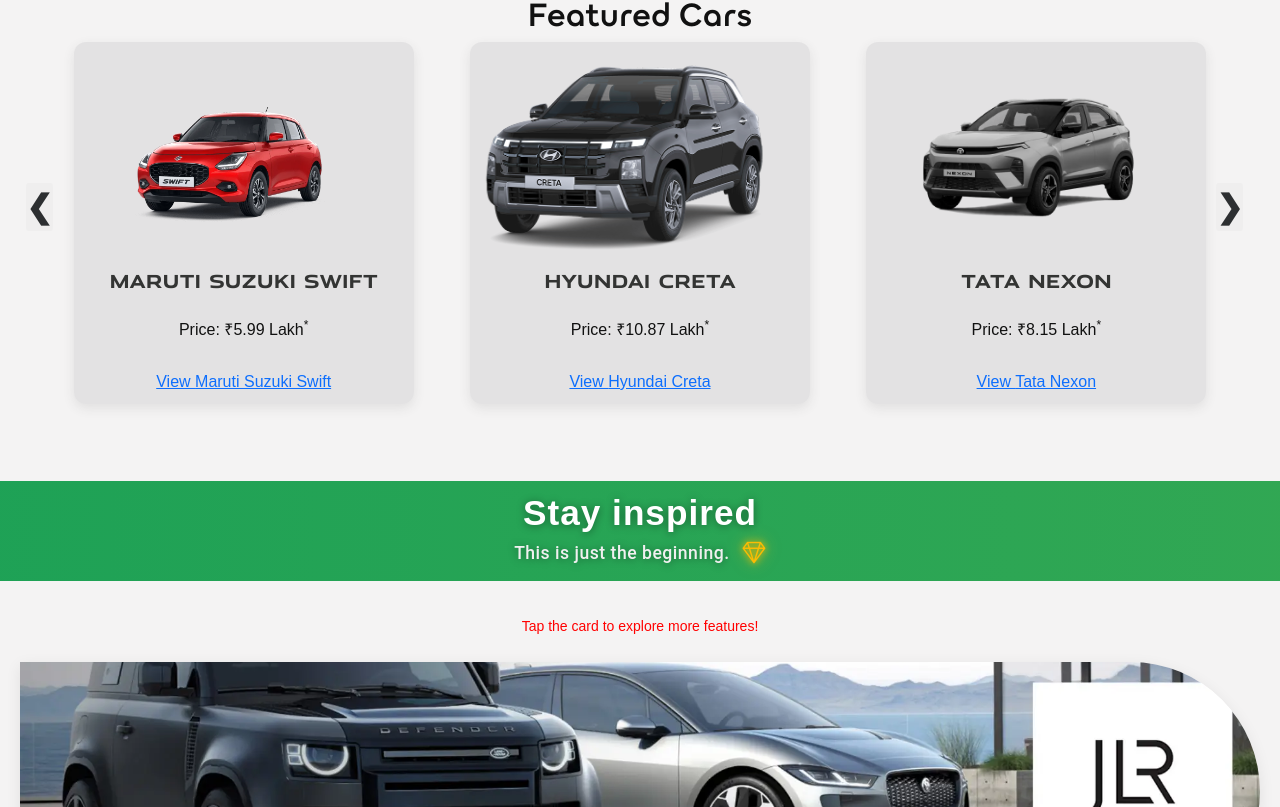
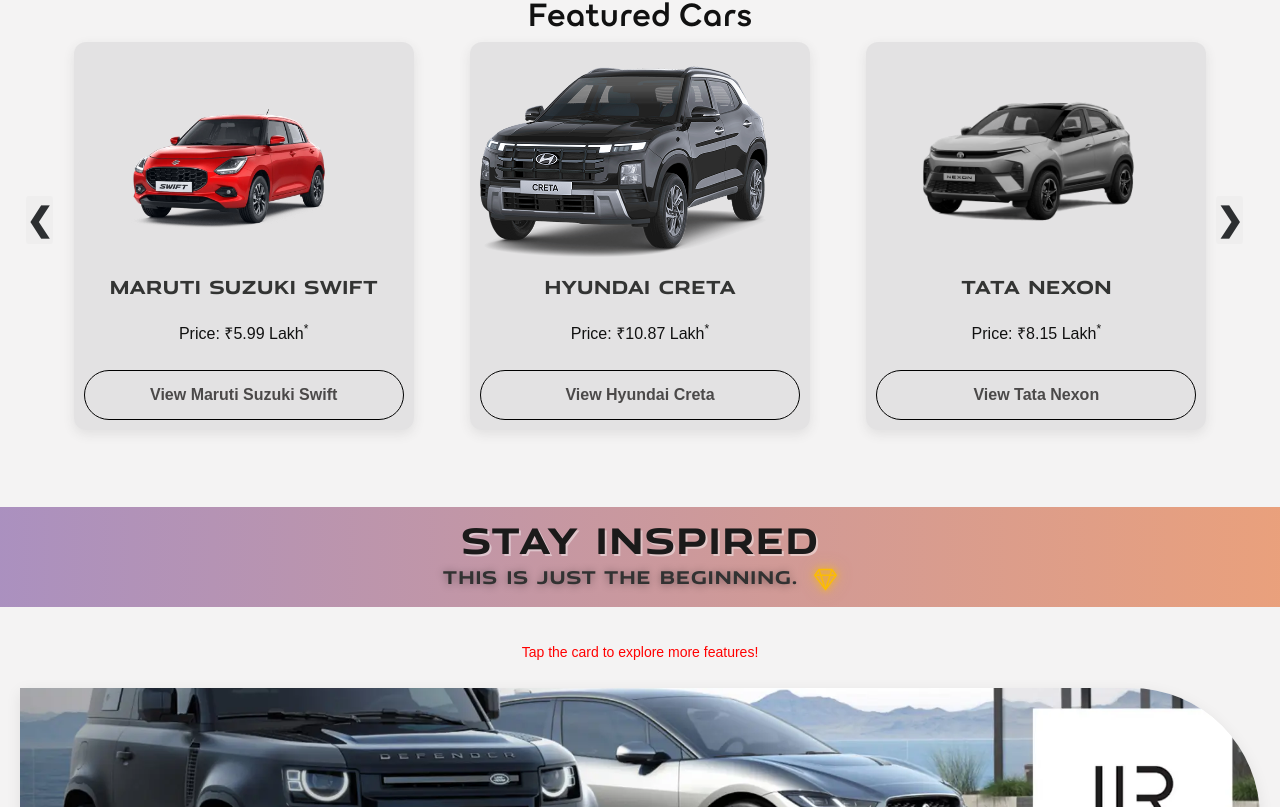
Before and after one commit to AkashDeolikar/MotoMart, a React (Create React App) app in the folder frontend/: page / in a window 1280 px wide. Shown: the part 2764-3571 px from the top of the page. Built offline with nearby package versions, Linux system fonts and the light colour scheme.

Commit message:
Btn fixed in all components

```diff
--- a/frontend/src/component/pages/OverviewPage.js
+++ b/frontend/src/component/pages/OverviewPage.js
@@ -4,9 +4,7 @@
 const OverviewPage = () => {
   return (
     <div className="overview-container">
-      <header className="overview-header">
-        <h1>The Journey of Motion: 2- and 4-Wheeler Evolution & Technology</h1>
-      </header>
+        <h1 className="head">The Journey of Motion: 2- and 4-Wheeler Evolution & Technology</h1>
 
       <section className="overview-intro">
         <p>
--- a/frontend/src/component/pages/overview.css
+++ b/frontend/src/component/pages/overview.css
@@ -111,7 +111,7 @@
     text-shadow: 1px 1px 2px rgba(0, 0, 0, 0.05);
     transition: color 0.5s ease;
 }
-.overview-header h1 {
+.head{
     color: var(--h1-color1);
 }
 
--- a/frontend/src/component/slidePage/ziczacpages/combineouter.css
+++ b/frontend/src/component/slidePage/ziczacpages/combineouter.css
@@ -282,7 +282,8 @@
 }
 
 .app-readmore-cta:hover {
-    background-color: #0056b3;
+    border-radius: 50px;
+    background-color: #0057b3b7;
     transform: translateY(-2px);
 }
 
--- a/frontend/src/component/utility/home.css
+++ b/frontend/src/component/utility/home.css
@@ -1532,6 +1532,7 @@
     font-size: 1.5rem;
     font-weight: 700;
     margin: 0;
+    text-shadow: 2px 2px rgba(0, 0, 0, 0.638);
     font-family: 'JaguarModernWeb-Bold';
     letter-spacing: 0.8px;
     line-height: 1.3;
@@ -1580,15 +1581,16 @@
 /* ====== CSS Custom Properties (Variables) for hand-image-box1 theming ====== */
 :root {
     /* -- Hand Image Box 1 Gradient (Light Mode - Authentic Gemini Green/Teal/Blue) -- */
-    --hand-image-box1-gradient-start: #34A853; /* Google Green */
-    --hand-image-box1-gradient-mid1: #0F9D58; /* Darker Google Green */
-    --hand-image-box1-gradient-mid2: #4285F4; /* Google Blue */
-    --hand-image-box1-gradient-end: #34A853; /* Google Green */
+    --hand-image-box1-gradient-start: #f4a371; /* Dark Teal 900 */
+    --hand-image-box1-gradient-mid1: #7683f7; /* Deep Indigo 900 */
+    --hand-image-box1-gradient-mid2: #da6bf6; /* Grey 800 (for depth) */
+    --hand-image-box1-gradient-end: #ff6f6f; /* Google Green */
 
     /* -- Text Colors (Light Mode) -- */
-    --hand-image-text1-color: #ffffff;
+    --hand-image-text1-color: #1b1a1a;
+    --text-shadow: 2px 2px #ffffff70;
     --hand-image-text1-shadow: rgba(0, 0, 0, 0.4);
-    --hand-image-text1-h4-color: #f0f0f0;
+    --hand-image-text1-h4-color: #323232;
     --hand-image-text1-icon-color: #FBBC04; /* Google Yellow (Vibrant Accent) */
 
     /* -- AOS Timing for this specific box -- */
@@ -1601,13 +1603,14 @@
 /* ====== Dark Mode Overrides for hand-image-box1 ====== */
 html.dark, body.dark {
     /* -- Hand Image Box 1 Gradient (Dark Mode - Deep Gemini Greens/Blues/Grays) -- */
-    --hand-image-box1-gradient-start: #004D40; /* Dark Teal 900 */
-    --hand-image-box1-gradient-mid1: #1A237E; /* Deep Indigo 900 */
-    --hand-image-box1-gradient-mid2: #424242; /* Grey 800 (for depth) */
-    --hand-image-box1-gradient-end: #004D40; /* Dark Teal 900 */
+    --hand-image-box1-gradient-start: #fc6202; /* Dark Teal 900 */
+    --hand-image-box1-gradient-mid1: #0017fa; /* Deep Indigo 900 */
+    --hand-image-box1-gradient-mid2: #cd04ff; /* Grey 800 (for depth) */
+    --hand-image-box1-gradient-end: #ff6f6f; /* Dark Teal 900 */
 
     /* -- Text Colors (Dark Mode) -- */
     --hand-image-text1-color: #f0f0f0;
+    --text-shadow: 2px 2px #212121d3;
     --hand-image-text1-shadow: rgba(0, 0, 0, 0.6);
     --hand-image-text1-h4-color: #cccccc;
     --hand-image-text1-icon-color: #FFC107; /* Amber 500 for dark contrast */
@@ -1680,7 +1683,8 @@
 }
 
 .hand-image-text1 h2 {
-    font-family: 'Titillium Web', sans-serif;
+    font-family: 'JaguarModernWeb-Bold';
+    text-shadow: var(--text-shadow);
     font-size: 2.2rem;
     font-weight: 700;
     margin: 0 0 8px 0;
@@ -1690,7 +1694,7 @@
 }
 
 .hand-image-text1 h4 {
-    font-family: 'Roboto', sans-serif;
+    font-family: 'JaguarModernWeb-Bold';
     font-size: 1.1rem;
     font-weight: 500;
     margin: 0;
@@ -1763,3 +1767,24 @@
         font-size: 0.8rem;
     }
 }
+
+.view-btn {
+    display: inline-block;
+    background-color: transparent;
+    border: 1px solid black;
+    color: #4b4949;
+    padding: 12px 15px;
+    border-radius: 50px; /* Pill shape */
+    text-decoration: none;
+    font-weight: bold;
+    transition: background-color 0.3s ease, transform 0.2s ease;
+    cursor: pointer; /* Indicate it's clickable */
+}
+.dark .view-btn{
+  border: 1px solid rgb(137, 136, 136);
+  color: #ffffff;
+}
+.view-btn:hover {
+    background-color: #0055ff43;
+    border-radius: 50px;
+}
```
